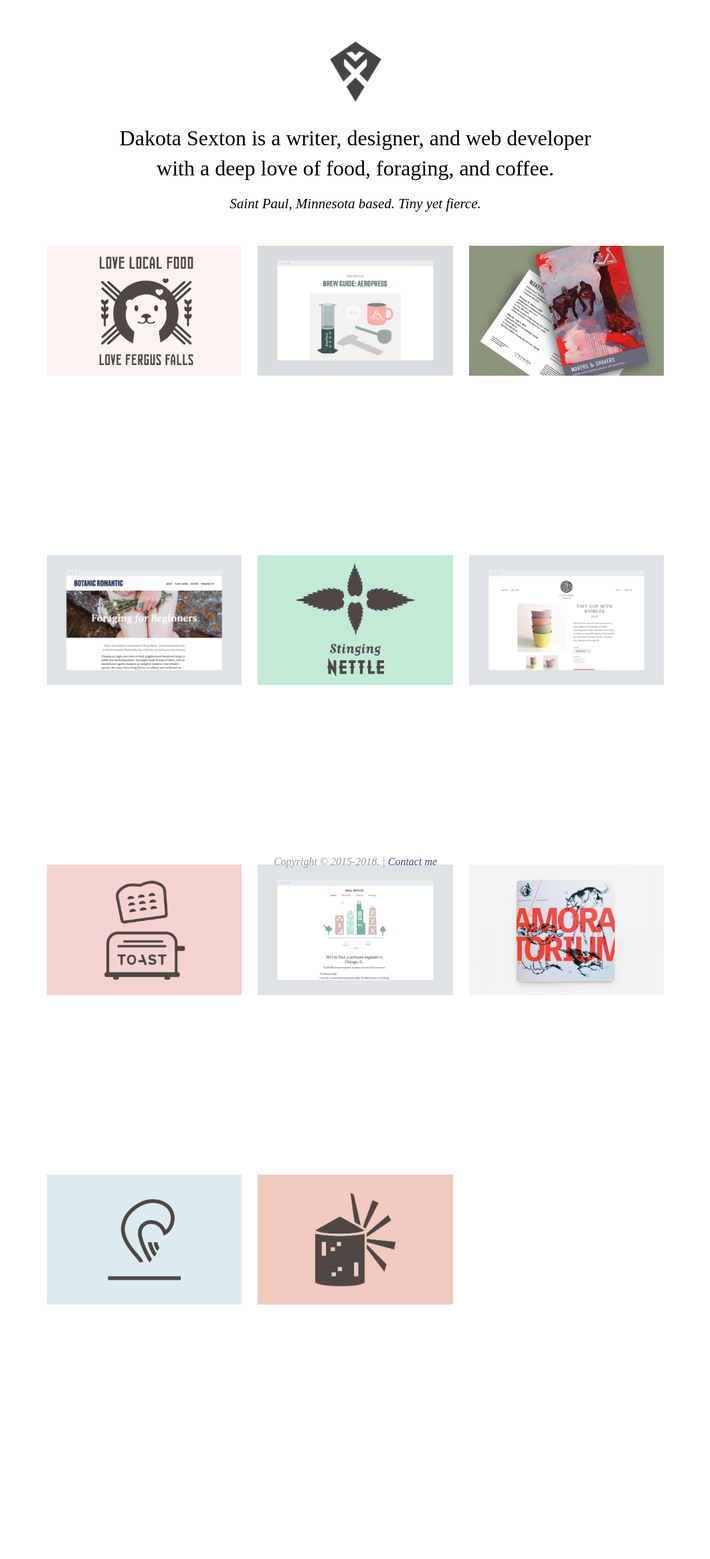
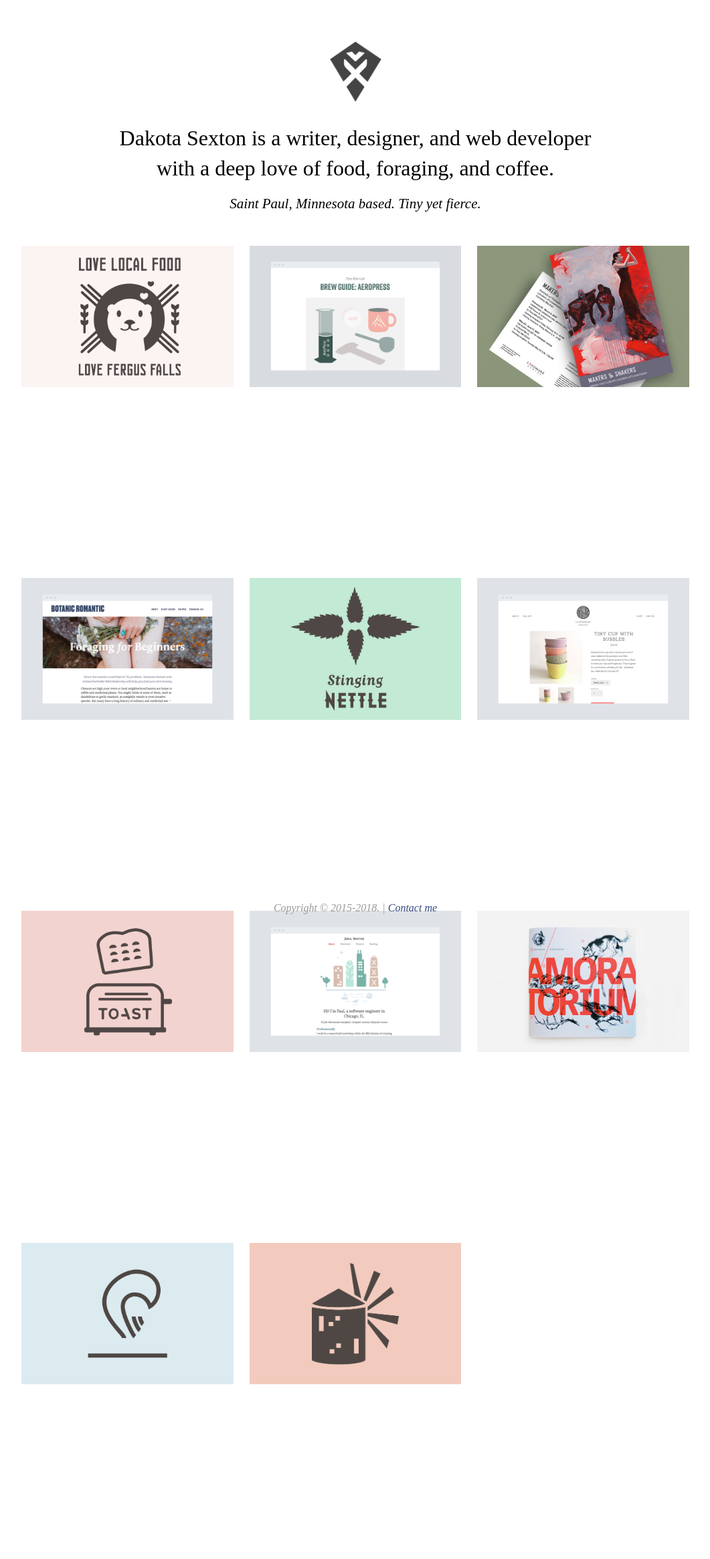
Before and after one commit to tinykite/tinykite.github.io, a Jekyll site: the page built from index.md, in a window 1280 px wide. Shown: the whole page at 67% size, without its empty margins (109-1170 px from the left). Built offline with Jekyll 4.4.1, drawn with Linux system fonts in a browser that asks for light colours; nearby versions of some CDN libraries; some web fonts are replaced; before the commit the page ends 2192 px from its top, so only the background shows below that.

Commit message:
Refactor typography and layout
Removed pixel-based values; added new media queries for all heading levels; refactored margins

```diff
--- a/assets/css/main.scss
+++ b/assets/css/main.scss
@@ -47,7 +47,10 @@
 }
 
 .container {
+margin-top: 1rem;
+@include min-width($min-width--md) {
   margin-top: 2.75rem;
+  }
 }
 
 * {
@@ -59,38 +62,39 @@
 
 main {
   display: grid;
-  grid-template-columns: repeat(auto-fit, minmax(250px,1fr));
+  grid-template-columns: repeat(auto-fit, minmax(250px, 1fr));
   grid-auto-rows: 50%;
   grid-gap: 1.5em;
-  margin: 3rem -10% 0 -10%;
   padding: 0;
+  margin-top: 1.5rem;
+  @include min-width($min-width--md) {
+  margin-top: 2.75rem;
+  }
+@include min-width($min-width--lg) {
+    margin: 3rem -15% 0 -15%;
+    }
   }
 
-.hero {
-  margin: 0 auto;
-  padding-top: 1rem;
-  text-align: center;
-}
-
 .one-column {
+  margin: 1.125rem auto;
+  max-width: 90%;
+   @include min-width($min-width--md) {
+  max-width: 80%;
+  }
+   @include min-width($min-width--lg) {
   max-width: 60%;
-  margin: 1.125rem auto;
-}
-
-h2 {
-  font-size: 36px;
-  line-height: 1;
-  margin-top: 1rem;
-}
-
-.logo-title {
-  text-align: center;
-  margin-top: .5rem;
+  }
 }
 
 h3 {
-  font-size: 24px;
+  font-size: 1.25em;
    line-height: 1.4;
+       @include min-width($min-width--md) {
+      font-size: 1.3125em;
+    }
+    @include min-width($min-width--lg) {
+      font-size: 1.5em;
+    }
 }
 
 p {
@@ -101,7 +105,7 @@
       font-size: 1.25em;
     }
     @include min-width($min-width--lg) {
-      font-size: 21px;
+      font-size: 1.3125em;
     }
 }
 
@@ -129,16 +133,36 @@
   margin: 1rem 0;
 }
 
+.hero {
+  margin: 0 auto;
+  padding-top: 1rem;
+  text-align: center;
+}
+
 .hero p:nth-of-type(1) {
-  font-size: 2rem;
+  font-size: 1.3125em;
+      @include min-width($min-width--md) {
+      font-size: 1.5em;
+    }
+    @include min-width($min-width--lg) {
+      font-size: 2em;
+    }
 }
 
 .hero p:nth-of-type(2) {
   margin-top: 1rem;
+  font-size: 1.125em;
+  @include min-width($min-width--md) {
+      font-size: 1.3125em;
+    }
 }
 
 .project {
   margin-top: 2rem;
+ @include min-width($min-width--lg) {
+  max-width: 90%;
+  margin: 2rem auto;
+    }
 }
 
 footer {
```
